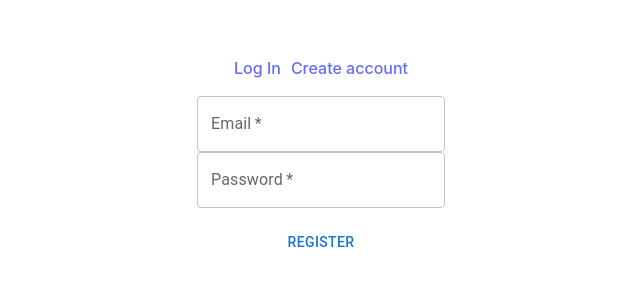
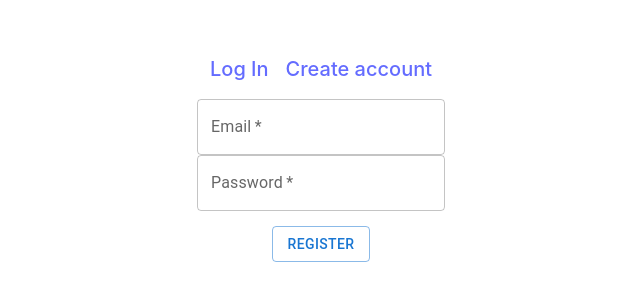
Before and after one commit to bfm471/DadjokesApp, a React (Vite) app: page /login/signin in a window 1280 px wide. Shown: the part 242-542 px from the top of the page, without its empty margins (319-959 px from the left). Built offline with nearby package versions, Linux system fonts and the light colour scheme.

Commit message:
Pientä stailausta

```diff
--- a/src/App.css
+++ b/src/App.css
@@ -44,5 +44,10 @@
 nav {
   display: flex;
   justify-content: center;
-  gap: 10px;
+  gap: 17px;
+  font-size: 20px;
 }
+
+.text-field {
+  margin: 15px 0 15px 0;
+}
--- a/src/login.jsx
+++ b/src/login.jsx
@@ -3,7 +3,7 @@ import { auth } from "./firebaseConfig";
 import { useState } from "react";
 import { TextField, Button } from "@mui/material";
 import { useNavigate } from "react-router-dom";
-
+import './App.css';
 
 export default function Login() {
 
@@ -37,6 +37,7 @@ export default function Login() {
       {error.error &&
         <p>{error.msg}</p>
       }
+      <div className="text-field">
         <TextField
           id="email"
           type="email"
@@ -55,7 +56,8 @@ export default function Login() {
           required
           onChange={(event) => setPassword(event.target.value)}
         />
-      <p><Button onClick={login}>Log In</Button></p>
+      </div>
+      <Button variant="outlined" onClick={login}>Log In</Button>
     </>
   )
 }
--- a/src/signin.jsx
+++ b/src/signin.jsx
@@ -28,7 +28,7 @@ export default function Signin() {
 
   return (
     <>
-    <p>
+      <div className="text-field">
         <TextField
           id="email"
           type="email"
@@ -46,8 +46,8 @@ export default function Signin() {
           required
           onChange={(event) => setPassword(event.target.value)}
         />
-      </p>
-      <Button onClick={login}>Register</Button>
+      </div>
+      <Button variant="outlined" onClick={login}>Register</Button>
     </>
   )
 }
```
Lines whose indentation alone changed are shown as unchanged.
